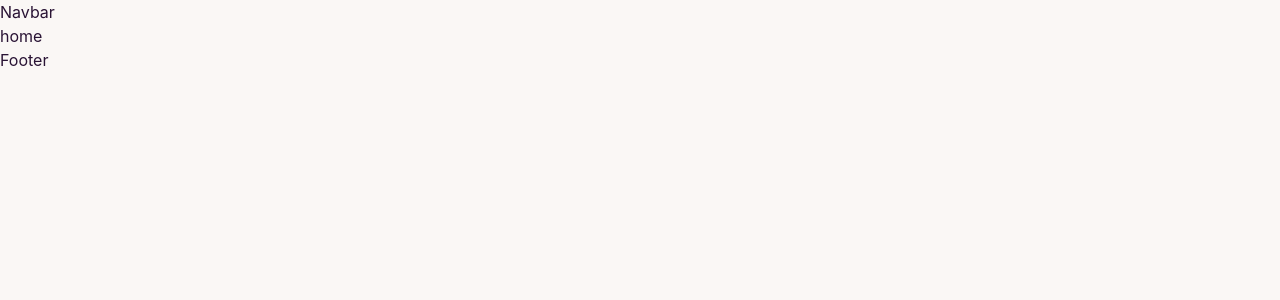
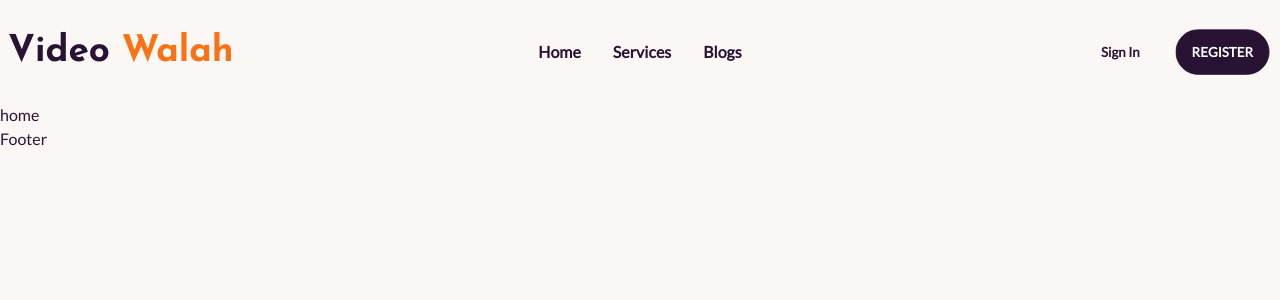
Before and after one commit to NAFIZ009/Service-review-client-site, a React (Create React App) app: page / in a window 1280 px wide. Shown: the top 300 px of the page. Built offline with nearby package versions, Linux system fonts and the light colour scheme.

Commit message:
nav done

```diff
--- a/src/App.css
+++ b/src/App.css
@@ -1,3 +1,7 @@
+@import url('https://fonts.googleapis.com/css2?family=Lato&display=swap');
+body{
+  font-family: 'Lato', sans-serif;
+}
 .App {
   text-align: center;
 }
--- a/src/App.js
+++ b/src/App.js
@@ -1,6 +1,6 @@
 import { RouterProvider } from "react-router-dom";
 import Router from './Routes/Router/Router';
-
+import './App.css';
 function App() {
   return (
     <RouterProvider router={Router}></RouterProvider>
--- /dev/null
+++ b/src/Component/SharedCompo/Navbar/Navbar.css
@@ -0,0 +1,33 @@
+@import url('https://fonts.googleapis.com/css2?family=Josefin+Sans:wght@700&display=swap');
+
+.navlink{
+    font-family: 'Josefin Sans', sans-serif;
+    font-size: 2.3rem;
+}
+
+@media screen and (max-width: 580px) {
+    .navlink {
+        font-size: 1.8rem;
+    }
+  }
+@media screen and (max-width: 480px) {
+    .navlink {
+        font-size: 1.3rem;
+    }
+  }
+@media screen and (max-width: 430px) {
+    .navlink {
+        font-size: 1.8rem;
+    }
+    .listItem-register{
+        display:inline;
+    }
+    .smHidden{
+       display: none;
+    }
+    .sm-F-width{
+        width: 100%;
+        flex-direction:row-reverse;
+        justify-content: space-between !important;
+    }
+  }
--- a/src/Component/SharedCompo/Navbar/Navbar.js
+++ b/src/Component/SharedCompo/Navbar/Navbar.js
@@ -1,10 +1,61 @@
 import React from 'react';
+import { Link } from 'react-router-dom';
+import './Navbar.css';
+const Navbar = () => {
+    const isLogin=false;
+    return (
+        <div className="navbar bg-base-100 py-6 w-full max-w-screen-xl mx-auto">
+  <div className="navbar-start sm-F-width">
+    <div className="dropdown">
+      <label tabIndex={0} className="btn btn-ghost lg:hidden">
+        <svg xmlns="http://www.w3.org/2000/svg" className="h-5 w-5" fill="none" viewBox="0 0 24 24" stroke="currentColor"><path strokeLinecap="round" strokeLinejoin="round" strokeWidth="2" d="M4 6h16M4 12h8m-8 6h16" /></svg>
+      </label>
+      <ul tabIndex={0} className="menu menu-compact dropdown-content mt-3 p-2 shadow bg-base-100 rounded-box w-52 text-md">
+        <li><Link>Home</Link></li>
+        <li><Link>Services</Link></li>
+        <li><Link>Blogs</Link></li>
+        {
+            isLogin&&<>
+            <li><Link>My Reviews</Link></li>
+            <li><Link>Add Service</Link></li>
+            </>
+        }
+        <li className='hidden listItem-register'>
+        {
+            isLogin?<Link className='btn btn-ghost normal-case'>Log Out</Link>:<>
+            <Link className='btn btn-ghost normal-case mb-2'>Sign In</Link>
+            <Link className="btn text-white">Register</Link>
+            </>
+        }
+        </li>
+      </ul>
+    </div>
+    <Link className=" normal-case navlink">Video <span className='text-orange-500'>Walah</span> </Link>
+  </div>
+  <div className="navbar-center hidden lg:flex text-md font-bold">
+    <ul className="menu menu-horizontal p-0">
+    <li><Link>Home</Link></li>
+    <li><Link>Services</Link></li>
+    <li><Link>Blogs</Link></li>
+    {
+        isLogin&&<>
+        <li><Link>My Reviews</Link></li>
+        <li><Link>Add Service</Link></li>
+        </>
+    }
+    </ul>
+  </div>
+  <div className="navbar-end smHidden">
+    {
+        isLogin?<Link className='btn btn-ghost normal-case'>Log Out</Link>:<>
+        <Link className='btn btn-ghost normal-case mr-4'>Sign In</Link>
+        <Link className="btn text-white">Register</Link>
+        </>
+    }
 
-const Navbar = () => {
-    return (
-        <div>
-            Navbar
-        </div>
+
+  </div>
+</div>
     );
 };
 
```
